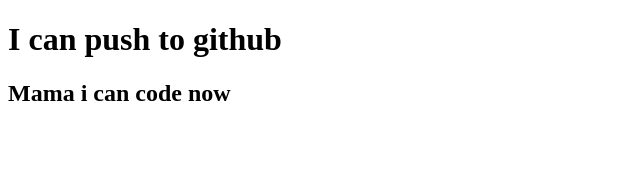
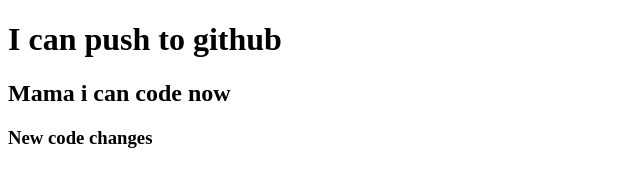
Before and after one commit to Ashraful884/my-second-repo, a plain HTML site: page index.html in a window 1280 px wide. Shown: the whole page, without its empty margins (0-640 px from the left). Drawn offline with Linux system fonts and the light colour scheme.

Commit message:
added header

```diff
--- a/index.html
+++ b/index.html
@@ -9,5 +9,6 @@
 <body>
     <h1>I can push to github</h1>
     <h2>Mama i can code now</h2>
+    <h3>New code changes</h3>
 </body>
 </html>
```
